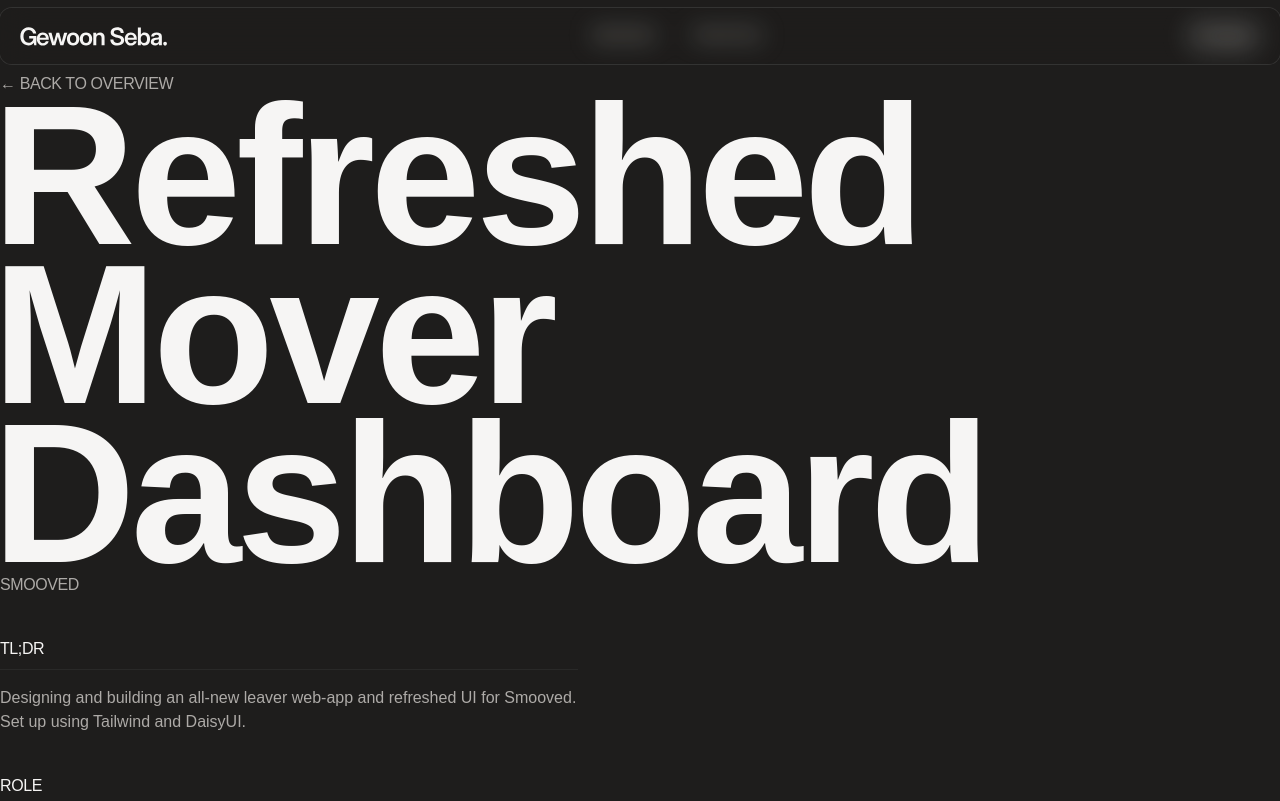
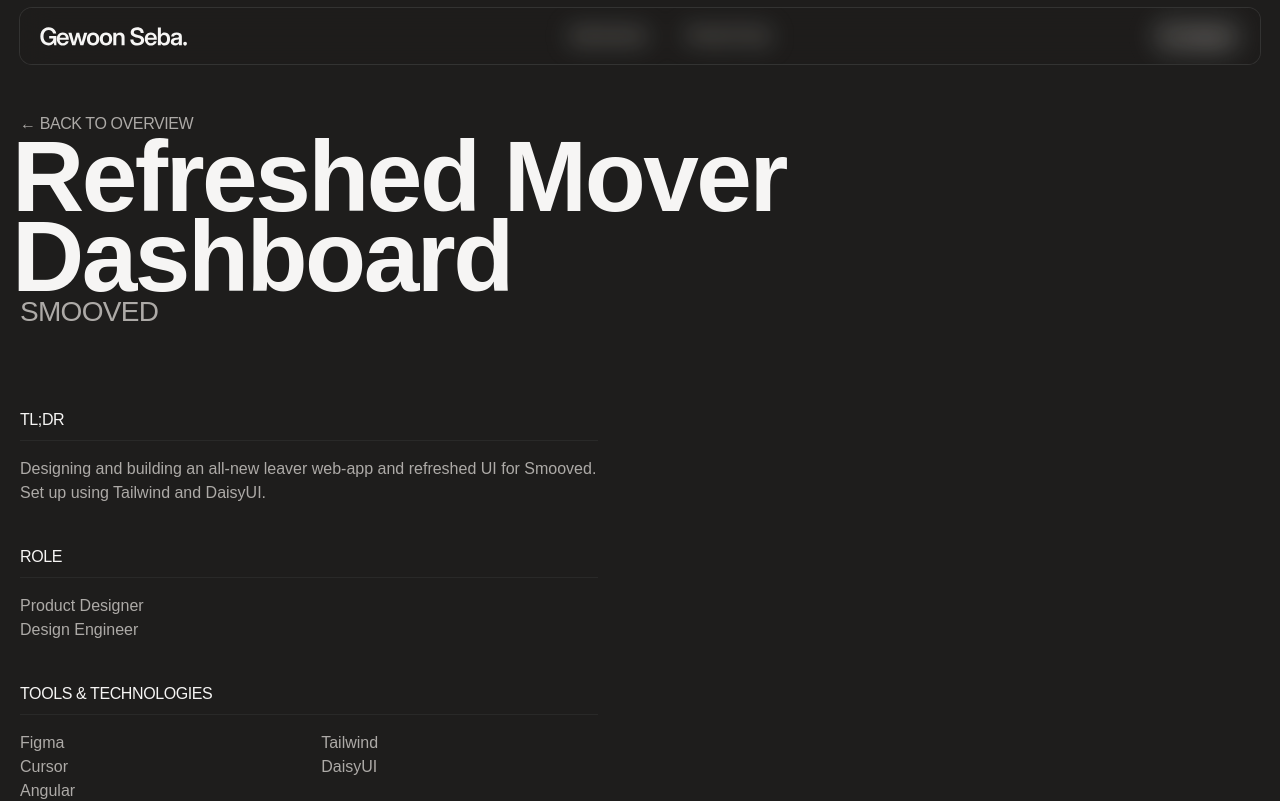
Before and after one commit to gewoonseba/portfolio, a Next.js app: page /project/refreshed-mover-dashboard in a window 1280 px wide. Shown: the top 801 px of the page. Built offline with nearby package versions, Linux system fonts and the light colour scheme; a web font is replaced by a local one.

Commit message:
Remove fluid tailwind

```diff
--- a/app/(design)/page.tsx
+++ b/app/(design)/page.tsx
@@ -11,10 +11,10 @@
 export default function Design() {
   return (
     <div>
-      <section className="~py-4/10">
+      <section className="py-10">
         <h1>Gewoon Seba.</h1>
       </section>
-      <section className="flex max-w-prose flex-col gap-2 ~py-4/10">
+      <section className="flex max-w-prose flex-col gap-2 py-10">
         <p>
           I&apos;m Seba. I design things and I build things. Currently at{" "}
           <Link
@@ -32,11 +32,11 @@
         </p>
         <p>Nice to meet you.</p>
       </section>
-      <section className="~py-4/10">
+      <section className="py-10">
         <Work />
       </section>
 
-      <section className="flex w-full flex-col items-start ~py-4/10">
+      <section className="flex w-full flex-col items-start py-10">
         <h2 className="w-full border-b border-neutral-100/5 pb-4">
           Let&apos;s talk
         </h2>
--- a/app/layout.tsx
+++ b/app/layout.tsx
@@ -24,7 +24,7 @@
 }>) {
   return (
     <html lang="en" className={`${interLocal.variable}`}>
-      <body className="~px-2/5 min-h-dvh max-w-screen-3xl text-base 3xl:mx-auto">
+      <body className="px-5 min-h-dvh max-w-screen-3xl text-base 3xl:mx-auto">
         <Navbar />
         <main>{children}</main>
         <Footer className="sticky top-full" />
--- a/app/photos/page.tsx
+++ b/app/photos/page.tsx
@@ -23,7 +23,7 @@
 };
 export default function Photos() {
   return (
-    <section className="grid grid-cols-1 items-center gap-4 ~py-4/10 md:grid-cols-3">
+    <section className="grid grid-cols-1 items-center gap-4 py-10 md:grid-cols-3">
       <div>
         <Image
           className="h-auto max-w-full rounded-1"
--- a/app/project/refreshed-mover-dashboard/page.tsx
+++ b/app/project/refreshed-mover-dashboard/page.tsx
@@ -10,17 +10,17 @@
 export default function SmooveedUIRefreshPage() {
   return (
     <article className="max-w-none pb-10">
-      <div className="~py-4/10">
+      <div className="py-10">
         <Link
           href="/"
-          className="relative z-10 uppercase tracking-tight text-neutral-200 transition-all duration-150 ~text-sm/base hover:text-neutral-100 hover:underline"
+          className="relative z-10 uppercase tracking-tight text-neutral-200 transition-all duration-150 text-base hover:text-neutral-100 hover:underline"
         >
           ← Back to overview
         </Link>
-        <h1 className="w-fit max-w-7xl leading-[0.8] ~text-[6rem/10rem] 2xl:-ml-4">
+        <h1 className="w-fit max-w-7xl leading-[0.8] text-[10rem] 2xl:-ml-4">
           Refreshed Mover Dashboard
         </h1>
-        <p className="text-neutral-300 ~text- uppercase tracking-tight ~text-lg/xl">
+        <p className="text-neutral-300 uppercase tracking-tight text-xl">
           Smooved
         </p>
       </div>
@@ -51,7 +51,7 @@
               <h2 className="border-b border-neutral-100/5 pb-2">
                 Tools & Technologies
               </h2>
-              <div className="mt-4 grid grid-cols-2 items-start ~gap-2/6">
+              <div className="mt-4 grid grid-cols-2 items-start gap-6">
                 <p>
                   Figma <br />
                   Cursor <br />
@@ -109,7 +109,7 @@
       </div>
 
       {/* MARK: Images */}
-      <div className="grid grid-cols-1 grid-rows-6 pb-12 ~gap-4/6 md:grid-cols-3 md:grid-rows-3">
+      <div className="grid grid-cols-1 grid-rows-6 pb-12 gap-6 md:grid-cols-3 md:grid-rows-3">
         <div className="relative aspect-square overflow-hidden rounded-1 bg-neutral-800 shadow-border md:col-span-2 md:aspect-auto">
           <Image
             src="/img/design/mover-redesign/mover-redesign-02.png"
--- a/app/ui/button/contact-button.tsx
+++ b/app/ui/button/contact-button.tsx
@@ -10,7 +10,7 @@
     <Link
       href="mailto:seba@gewoonseba.com?subject=Hi%20👋"
       className={classNames(
-        "h-8 rounded-full border border-neutral-100 px-2 text-center align-middle transition-all ~text-base/md hover:bg-neutral-100 hover:text-neutral-900 active:bg-neutral-100 active:text-neutral-900",
+        "h-8 rounded-full border border-neutral-100 px-2 text-center align-middle transition-all text-md hover:bg-neutral-100 hover:text-neutral-900 active:bg-neutral-100 active:text-neutral-900",
         className,
       )}
     >
--- a/app/ui/button/link-button.tsx
+++ b/app/ui/button/link-button.tsx
@@ -9,7 +9,7 @@
   return (
     <Link
       href={url}
-      className="uppercase tracking-tight text-neutral-100 transition-all duration-150 ~text-sm/base hover:text-neutral-100 hover:underline"
+      className="uppercase tracking-tight text-neutral-100 transition-all duration-150 text-base hover:text-neutral-100 hover:underline"
     >
       {`${label} ↗`}
     </Link>
--- a/app/ui/footer.tsx
+++ b/app/ui/footer.tsx
@@ -26,7 +26,7 @@
             key={path}
             href={path}
             className={classNames(
-              "relative uppercase transition-all duration-200 ease-out ~text-sm/base hover:text-neutral-100",
+              "relative uppercase transition-all duration-200 ease-out text-base hover:text-neutral-100",
               pathname === path ? "text-neutral-100" : "text-neutral-200",
             )}
           >
@@ -40,7 +40,7 @@
           </Link>
         ))}
       </nav>
-      <p className="row-start-3 my-auto justify-self-center text-center uppercase ~text-sm/base md:row-start-auto">
+      <p className="row-start-3 my-auto justify-self-center text-center uppercase text-base md:row-start-auto">
         © {new Date().getFullYear()}{" "}
         <span className="whitespace-nowrap">Gewoon Seba</span>
       </p>
--- a/app/ui/link-row.tsx
+++ b/app/ui/link-row.tsx
@@ -18,7 +18,7 @@
     >
       <div className="flex-1">
         <h3>{header}</h3>
-        <p className="uppercase ~text-sm/base">{byline}</p>
+        <p className="uppercase text-base">{byline}</p>
       </div>
       <div className="ml-4 flex-shrink-0">{children}</div>
     </div>
--- a/app/ui/navbar.tsx
+++ b/app/ui/navbar.tsx
@@ -62,7 +62,7 @@
                 key={path}
                 href={path}
                 className={classNames(
-                  "relative px-5 uppercase transition-all duration-200 ease-out ~text-base/md hover:text-neutral-100",
+                  "relative px-5 uppercase transition-all duration-200 ease-out text-md hover:text-neutral-100",
                   pathname === path ? "text-neutral-100" : "text-neutral-200",
                 )}
               >
--- a/app/ui/project-card.tsx
+++ b/app/ui/project-card.tsx
@@ -38,13 +38,13 @@
     <>
       <MediaContent />
       <div className="flex items-center justify-between">
-        <h3 className="~text-base/md">{project.title}</h3>
-        <span className="uppercase tracking-tight text-neutral-200 transition-all duration-150 ~text-sm/base group-hover:underline">
+        <h3 className="text-md">{project.title}</h3>
+        <span className="uppercase tracking-tight text-neutral-200 transition-all duration-150 text-base group-hover:underline">
           {project.type}{" "}
           {project.link || project.id === "smvd-refresh" ? "→" : ""}
         </span>
       </div>
-      <p className="tracking-tight ~text-sm/base">
+      <p className="tracking-tight text-base">
         {project.year} · {project.company}
       </p>
     </>
--- a/package.json
+++ b/package.json
@@ -27,11 +27,9 @@
     "@types/node": "^20",
     "@types/react": "19.1.6",
     "@types/react-dom": "19.1.6",
-    "autoprefixer": "^10.4.19",
     "eslint": "^8",
     "eslint-config-next": "15.3.3",
     "eslint-config-prettier": "^9.1.0",
-    "fluid-tailwind": "^1.0.3",
     "postcss": "^8",
     "prettier": "^3.3.2",
     "prettier-plugin-tailwindcss": "^0.6.12",
```
Also changed, not shown: app/project/partycam/page.tsx (+6 -6 lines), 1 other file (tests, documents, lock files or other folders).
